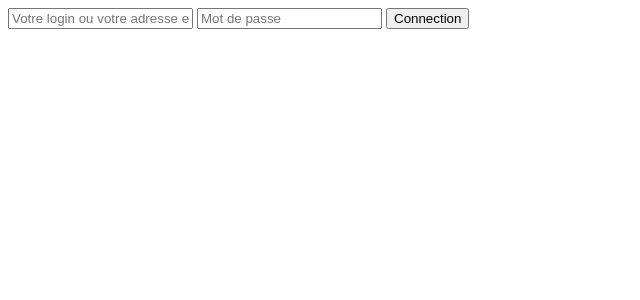
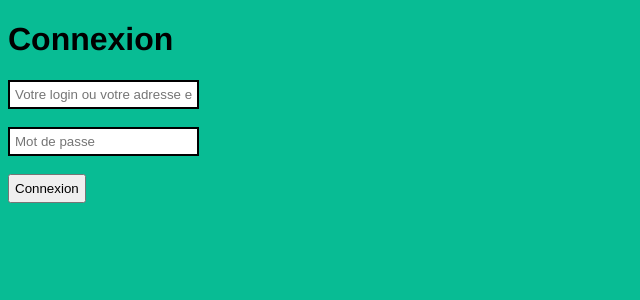
Before and after one commit to qaniere/SAE_2.2, a PHP site: page /customer/login.php in a window 1280 px wide. Shown: the top 300 px of the page, without its empty margins (0-640 px from the left). Run offline with PHP 8.4, Linux system fonts and the light colour scheme.

Commit message:
Add basic style

```diff
--- a/customer/login.php
+++ b/customer/login.php
@@ -4,13 +4,17 @@
     <meta charset="UTF-8">
     <meta http-equiv="X-UA-Compatible" content="IE=edge">
     <meta name="viewport" content="width=device-width, initial-scale=1.0">
-    <title>Connection</title>
+    <title>Connexion</title>
+    <link href="../style/basic.css" rel="stylesheet">
 </head>
 <body>
     <form action="login.php" method="post">
+        <h1>Connexion</h1>
         <input type="text" name="login" id="login" placeholder="Votre login ou votre adresse email">
+        <br> <br>
         <input type="password" name="password" id="password" placeholder="Mot de passe">
-        <button type="submit">Connection</button>
+        <br> <br>
+        <button type="submit">Connexion</button>
     </form>
     <?php
         session_start(); //Allow to use $_SESSION var
--- a/customer/signup.php
+++ b/customer/signup.php
@@ -5,9 +5,11 @@
     <meta http-equiv="X-UA-Compatible" content="IE=edge">
     <meta name="viewport" content="width=device-width, initial-scale=1.0">
     <title>Inscription</title>
+    <link href="../style/basic.css" rel="stylesheet">
 </head>
 <body>
     <form action="signup.php" method="post">
+        <h1>Inscription</h1>
         <input type="text" name="login" id="login" placeholder="Login" required>
         <br> <br>
         <input type="email" name="mail" id="mail" placeholder="e-mail" required>
--- /dev/null
+++ b/style/basic.css
@@ -0,0 +1,17 @@
+body {
+    width: 99%;
+    height: 100%;
+
+    font-family: Helvetica;
+
+    background-color: #08bc94;
+}
+
+input[type ="text"], input[type ="email"], input[type ="password"] {
+    padding: 5px;
+    border: 2px solid black;
+}
+
+button {
+    padding: 5px;
+}
```
Also changed, not shown: customer/account.php (+13 -0 lines).
